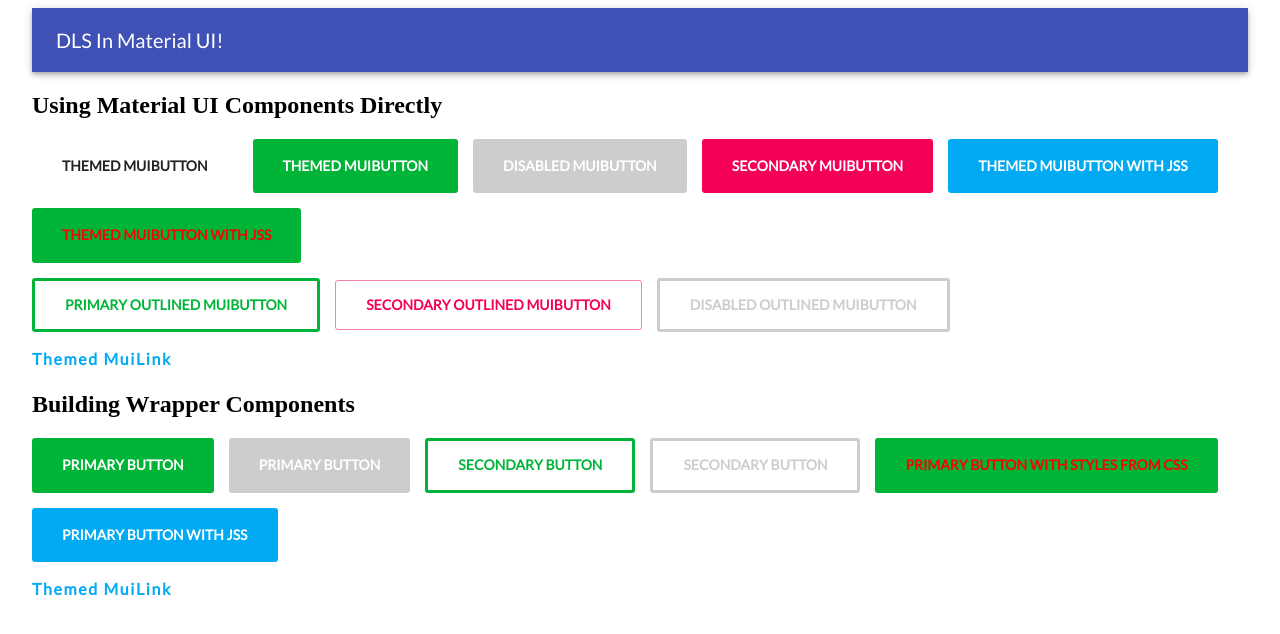
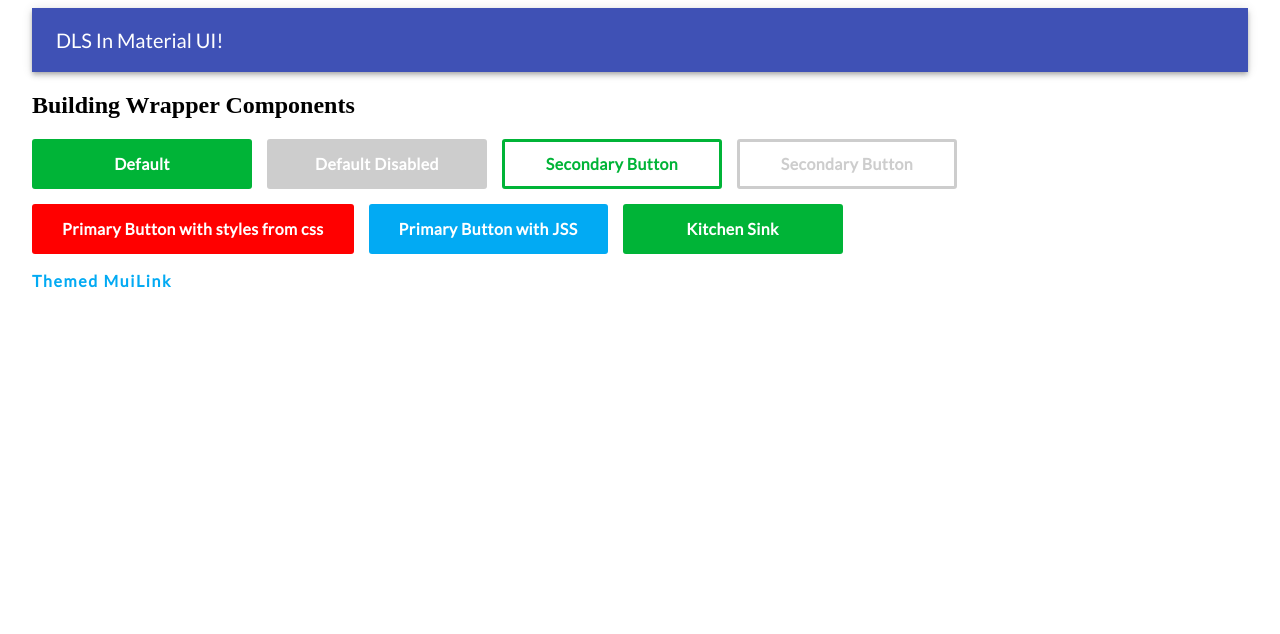
Before and after one commit to michaelrivet/vickrey-auction, a React app: page / in a window 1280 px wide. Shown: the top 634 px of the page. Built offline with nearby package versions, Linux system fonts and the light colour scheme.

Commit message:
Getting better dls component contracts

```diff
--- a/src/App.css
+++ b/src/App.css
@@ -1,5 +1,5 @@
 .redTextButton {
-  color: red;
+  background-color: red;
 }
 
 .MuiAppBar-root {
--- a/src/App.tsx
+++ b/src/App.tsx
@@ -34,7 +34,6 @@
           </Container>
         </ThemeProvider>
 
-        <AppUsingMui />
         <AppUsingWrappers />
 
       </StylesProvider>
--- a/src/AppUsingWrappers.tsx
+++ b/src/AppUsingWrappers.tsx
@@ -2,6 +2,7 @@
 import { makeStyles } from '@material-ui/core/styles';
 import { ThemeProvider } from '@material-ui/styles';
 import { dlsTheme } from './themes/DLSTheme';
+import IconButton from '@material-ui/core/IconButton';
 import Container from '@material-ui/core/Container';
 
 import { Button } from './components/Button';
@@ -36,18 +37,23 @@
  */
 export const AppUsingWrappers: React.SFC<AppProperties> = () => {
 
+  const onHoverConsole = () => {
+    console.log('I am hovered');
+  }
+
   const blueButtonClasses = blueButton();
 
   return (
     <ThemeProvider theme={dlsTheme}>
       <Container><h2>Building Wrapper Components</h2></Container>
       <Container>
-          <Button variant="primary">Primary Button</Button>
-          <Button variant="primary" disabled>Primary Button</Button>
+          <Button variant="primary">Default</Button>
+          <Button variant="primary" disabled>Default Disabled</Button>
           <Button variant="secondary">Secondary Button</Button>
           <Button variant="secondary" disabled>Secondary Button</Button>
           <Button variant="primary" className="redTextButton">Primary Button with styles from css</Button>
-          <Button variant="primary" className={blueButtonClasses.root}>Primary Button with JSS</Button>
+          <Button variant="primary" className={blueButtonClasses.root} disableRipple={false}>Primary Button with JSS</Button>
+          <Button variant="primary" onMouseEnter={() => onHoverConsole()} aria-label="test">Kitchen Sink</Button>
       </Container>
       <Container>
         <Link href="https://www.google.com">Themed MuiLink</Link>
--- a/src/components/Button.tsx
+++ b/src/components/Button.tsx
@@ -1,17 +1,26 @@
 import * as React from 'react';
-import MuiButton from '@material-ui/core/Button';
+import MuiButton, { ButtonProps as MuiButtonProps } from '@material-ui/core/Button';
 
-type ButtonProps = {
+type Omit<T, K extends keyof T> = Pick<T, Exclude<keyof T, K>>
+
+type ButtonProps = React.ComponentPropsWithoutRef<"button"> & Omit<MuiButtonProps, 'variant'> & {
   variant: 'primary' | 'secondary',
-  children: React.ReactElement | string | number,
-  className?: string | undefined,
-  disabled?: boolean,
 }
 
 const Button = (props: ButtonProps) => {
   const muiVariant = props.variant === 'primary' ? 'contained' : 'outlined';
 
-  return <MuiButton disableRipple variant={muiVariant} color="primary" className={props.className} disabled={props.disabled}>{props.children}</MuiButton>
+  const { variant, color, children, disableRipple = true, ...baseProps} = props;
+
+  return (
+    <MuiButton
+      disableRipple={disableRipple}
+      variant={muiVariant}
+      color={props.color || 'primary'}
+      {...baseProps}
+    >
+      {props.children}
+    </MuiButton>)
 }
 
 export { Button }
--- a/src/themes/DLSTheme.ts
+++ b/src/themes/DLSTheme.ts
@@ -22,10 +22,16 @@
     },
     MuiButton: {
       root: {
+        textTransform: 'none',
         fontWeight: 700,
-        padding: '15px 30px',
+        padding: '11px 30px',
+        minWidth: 220,
       },
       // None
+      label: {
+        fontSize: '1rem',
+        letterSpacing: '0.025rem',
+      },
       text: {
         padding: '15px 30px',
       },
@@ -67,7 +73,7 @@
         borderRadius: 3,
         border: 0,
         color: 'white',
-        padding: '12px 30px',
+        padding: '8px 30px',
         boxShadow: 'none',
       },
       outlinedPrimary: {
```
